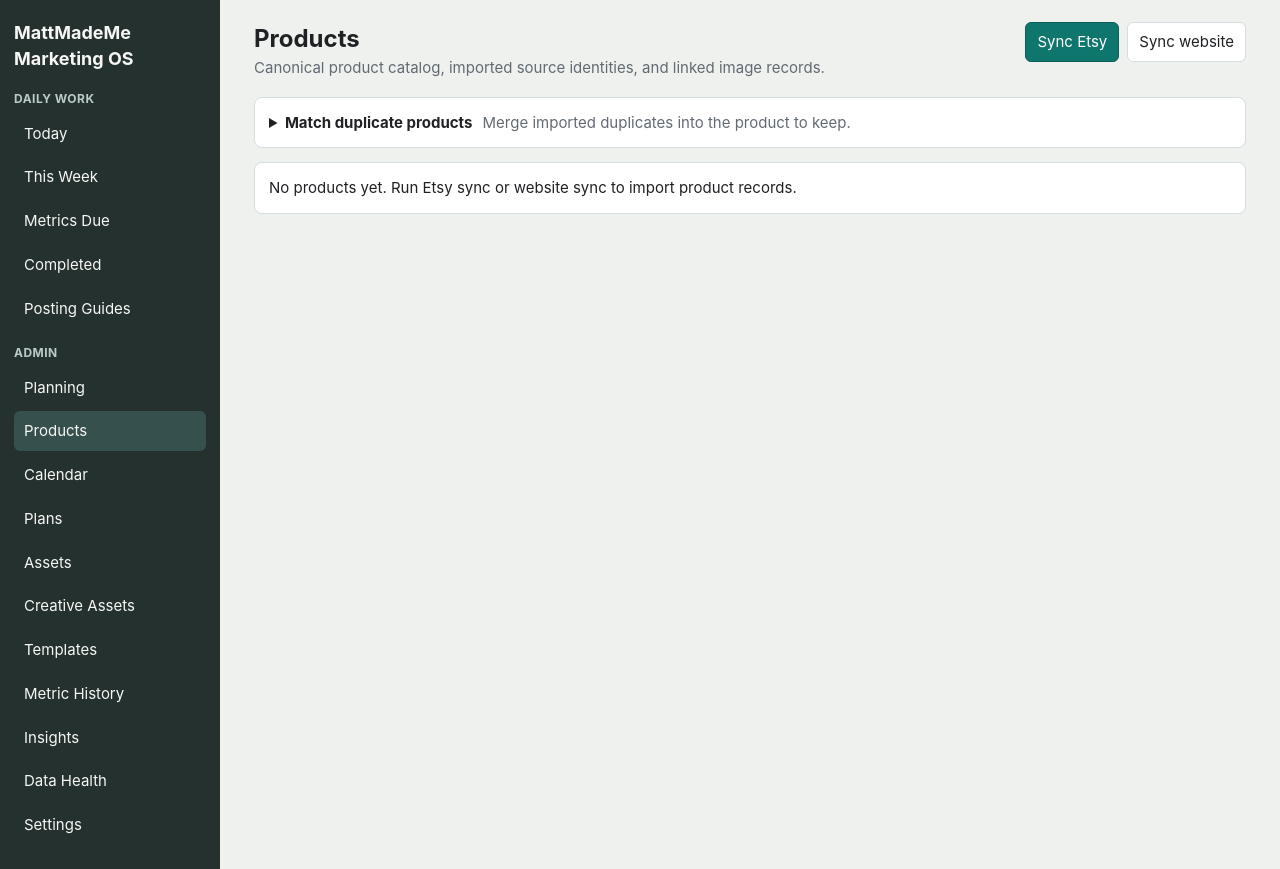
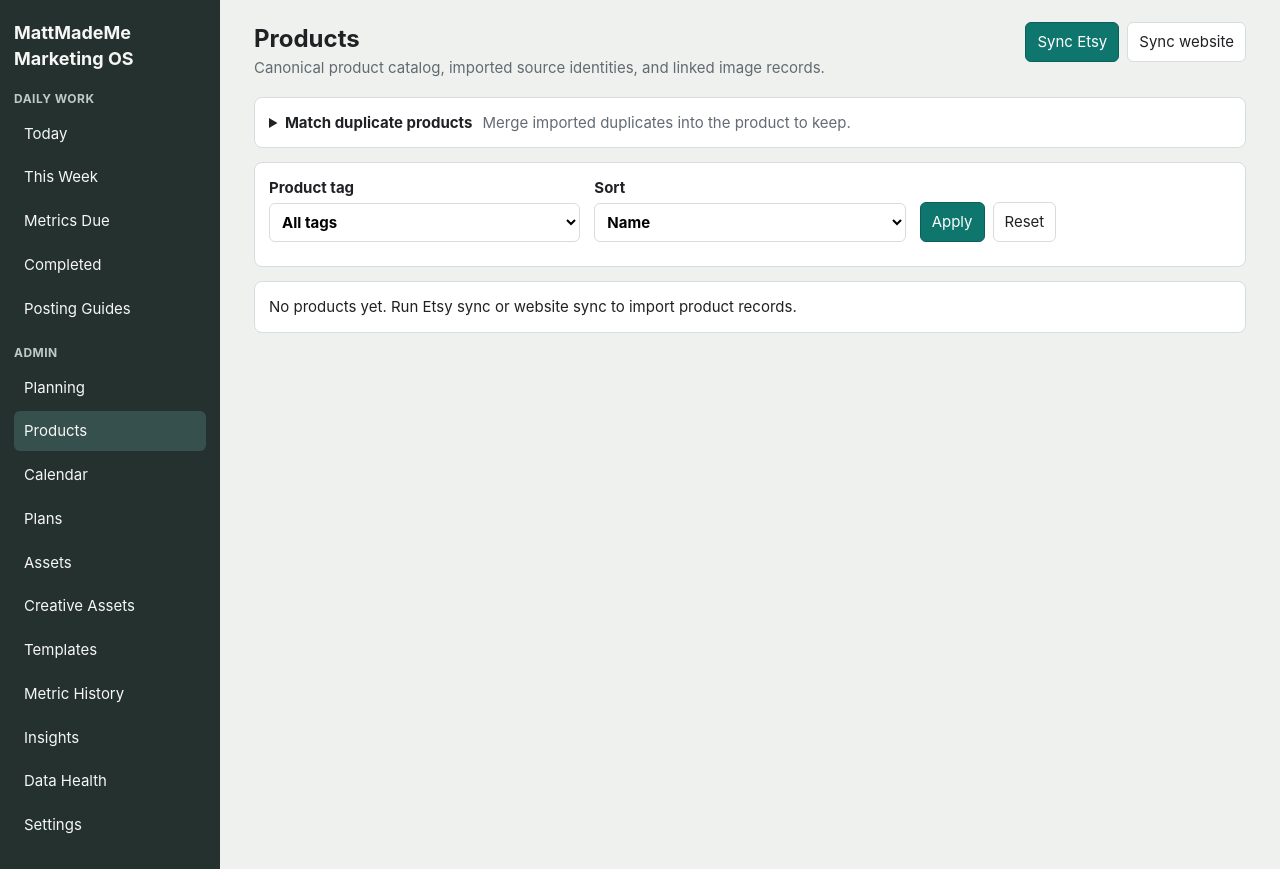
Before and after one commit to digimatt22/social-content, a Flask app: page /products in a window 1280 px wide. Run offline with Flask 3, Linux system fonts and the light colour scheme; data that the repository does not hold is empty; parts of the project's set-up code (start-up, migrations or seed data) failed here and were passed over; some libraries are stand-ins or nearby versions.

Commit message:
Add product tags and descriptions

```diff
--- a/marketing_os/services/etsy_import.py
+++ b/marketing_os/services/etsy_import.py
@@ -125,7 +125,7 @@ def upsert_etsy_listing_product(session: Session, listing: dict[str, object]) ->
             name=title,
             secondary_audiences_json="[]",
             best_channels_json='["Etsy", "Facebook", "Instagram"]',
-            use_cases_json=json.dumps(_list_text(listing, "tags")[:6]),
+            use_cases_json=json.dumps(_list_text(listing, "tags")),
             seasonality_json="[]",
             sales_momentum_note=description,
         )
--- a/marketing_os/templates/products.html
+++ b/marketing_os/templates/products.html
@@ -25,7 +25,7 @@
         <label>Duplicate to merge
           <select name="source_product_id" required>
             <option value="">Choose duplicate</option>
-            {% for product in products %}
+            {% for product in all_products %}
               <option value="{{ product.id }}">{{ product.name }}{% if product.external_source %} · {{ product.external_source }}{% endif %}</option>
             {% endfor %}
           </select>
@@ -33,21 +33,46 @@
         <label>Canonical product to keep
           <select name="target_product_id" required>
             <option value="">Choose canonical</option>
-            {% for product in products %}
+            {% for product in all_products %}
               <option value="{{ product.id }}">{{ product.name }}{% if product.external_source %} · {{ product.external_source }}{% endif %}</option>
             {% endfor %}
           </select>
         </label>
       </div>
-      <button type="submit" {{ 'disabled' if products|length < 2 else '' }}>Match products</button>
+      <button type="submit" {{ 'disabled' if all_products|length < 2 else '' }}>Match products</button>
     </form>
   </details>
+</section>
+
+<section class="panel" style="margin-bottom: 14px;">
+  <form method="get" action="{{ url_for('products_admin') }}" class="grid">
+    <label>Product tag
+      <select name="tag">
+        <option value="">All tags</option>
+        {% for tag in all_tags %}
+          <option value="{{ tag }}" {{ 'selected' if selected_tag == tag|lower else '' }}>{{ tag }}</option>
+        {% endfor %}
+      </select>
+    </label>
+    <label>Sort
+      <select name="sort">
+        <option value="name" {{ 'selected' if selected_sort == 'name' else '' }}>Name</option>
+        <option value="source" {{ 'selected' if selected_sort == 'source' else '' }}>Source</option>
+        <option value="synced" {{ 'selected' if selected_sort == 'synced' else '' }}>Last synced</option>
+      </select>
+    </label>
+    <div class="button-group" style="align-self: end; margin-bottom: 10px;">
+      <button type="submit">Apply</button>
+      <a class="button secondary" href="{{ url_for('products_admin') }}">Reset</a>
+    </div>
+  </form>
 </section>
 
 <section class="agenda">
   {% for product in products %}
     {% set assets = assets_by_product.get(product.id, []) %}
     {% set references = references_by_product.get(product.id, []) %}
+    {% set product_tags = json_list(product.use_cases_json) %}
     <article class="panel" id="product-{{ product.id }}">
       <div class="planned-header">
         <div>
@@ -55,7 +80,6 @@
           <div class="meta">
             <span class="pill">{{ product.sync_status }}</span>
             {% if product.external_source %}<span class="pill">{{ product.external_source }}</span>{% endif %}
-            {% if product.staleness_state %}<span class="pill">{{ product.staleness_state }}</span>{% endif %}
           </div>
         </div>
         <div class="button-group">
@@ -67,13 +91,25 @@
 
       <div class="grid" style="margin-top: 12px;">
         <div>
-          {% if json_list(product.use_cases_json) %}
+          <h4 style="margin: 0 0 8px;">Product tags</h4>
+          {% if product_tags %}
             <div class="image-card-meta" style="margin-bottom: 10px;">
-              {% for tag in json_list(product.use_cases_json) %}
+              {% for tag in product_tags %}
                 <span class="pill">{{ tag }}</span>
               {% endfor %}
             </div>
+          {% else %}
+            <p class="subtle">No product tags yet.</p>
           {% endif %}
+          <details class="compact-tool">
+            <summary><strong>Edit tags</strong></summary>
+            <form method="post" action="{{ url_for('update_product_tags', product_id=product.id) }}" style="margin-top: 10px;">
+              <label>Tags
+                <textarea name="tags">{{ product_tags|join(', ') }}</textarea>
+              </label>
+              <button class="secondary" type="submit">Save tags</button>
+            </form>
+          </details>
           {% if product.sync_error %}<p class="subtle">{{ product.sync_error }}</p>{% endif %}
         </div>
         <div>
@@ -93,6 +129,13 @@
           {% endif %}
         </div>
       </div>
+
+      {% if product.sales_momentum_note %}
+        <details class="compact-tool" style="margin-top: 12px;">
+          <summary><strong>Description</strong></summary>
+          <div class="copybox" style="margin-top: 8px;">{{ product.sales_momentum_note }}</div>
+        </details>
+      {% endif %}
 
       <h4 style="margin: 14px 0 8px;">Images</h4>
       {% if assets %}
@@ -119,7 +162,7 @@
       {% endif %}
     </article>
   {% else %}
-    <div class="panel">No products yet. Run Etsy sync or website sync to import product records.</div>
+    <div class="panel">{{ 'No products match this filter.' if all_products else 'No products yet. Run Etsy sync or website sync to import product records.' }}</div>
   {% endfor %}
 </section>
 {% endblock %}
--- a/marketing_os/web_app.py
+++ b/marketing_os/web_app.py
@@ -1,6 +1,7 @@
 from __future__ import annotations
 
 import argparse
+import json
 import os
 import tempfile
 from datetime import date, datetime
@@ -853,8 +854,23 @@ def create_app(db_path: str | Path | None = None, business_dir: str = "docs/busi
 
     @app.get("/products")
     def products_admin() -> str:
+        selected_tag = request.args.get("tag", "").strip().lower()
+        selected_sort = request.args.get("sort", "name").strip().lower()
         with session_scope(factory) as session:
-            products = list(session.scalars(select(ProductRecord).order_by(ProductRecord.name)))
+            all_products = list(session.scalars(select(ProductRecord).order_by(ProductRecord.name)))
+            all_tags = sorted({tag for product in all_products for tag in json_list(product.use_cases_json)})
+            products = [
+                product
+                for product in all_products
+                if not selected_tag or selected_tag in {tag.lower() for tag in json_list(product.use_cases_json)}
+            ]
+            if selected_sort == "source":
+                products.sort(key=lambda product: (product.external_source or "local", product.name.lower()))
+            elif selected_sort == "synced":
+                products.sort(key=lambda product: product.last_synced_at or datetime.min, reverse=True)
+            else:
+                selected_sort = "name"
+                products.sort(key=lambda product: product.name.lower())
             product_ids = [product.id for product in products]
             assets_by_product: dict[int, list[AssetRecord]] = {product.id: [] for product in products}
             references_by_product: dict[int, list[ProductExternalReference]] = {product.id: [] for product in products}
@@ -876,9 +892,24 @@ def create_app(db_path: str | Path | None = None, business_dir: str = "docs/busi
                 "products.html",
                 active="products",
                 products=products,
+                all_products=all_products,
+                all_tags=all_tags,
+                selected_tag=selected_tag,
+                selected_sort=selected_sort,
                 assets_by_product=assets_by_product,
                 references_by_product=references_by_product,
             )
+
+    @app.post("/products/<int:product_id>/tags")
+    def update_product_tags(product_id: int) -> str:
+        tags = _tag_values(request.form.get("tags", ""))
+        with session_scope(factory) as session:
+            product = session.get(ProductRecord, product_id)
+            if product is None:
+                abort(404)
+            product.use_cases_json = json.dumps(tags)
+            flash("Product tags saved.")
+        return redirect(url_for("products_admin", _anchor=f"product-{product_id}"))
 
     @app.post("/assets/scan")
     def scan_assets() -> str:
```
Also changed, not shown: tests/test_phase3.py (+26 -2 lines).
